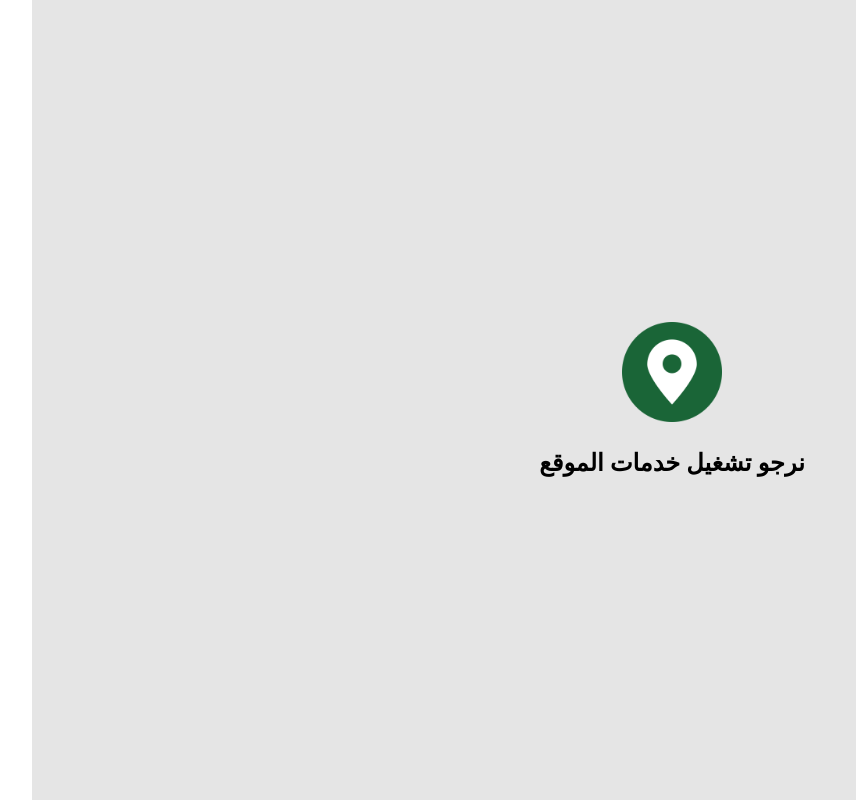
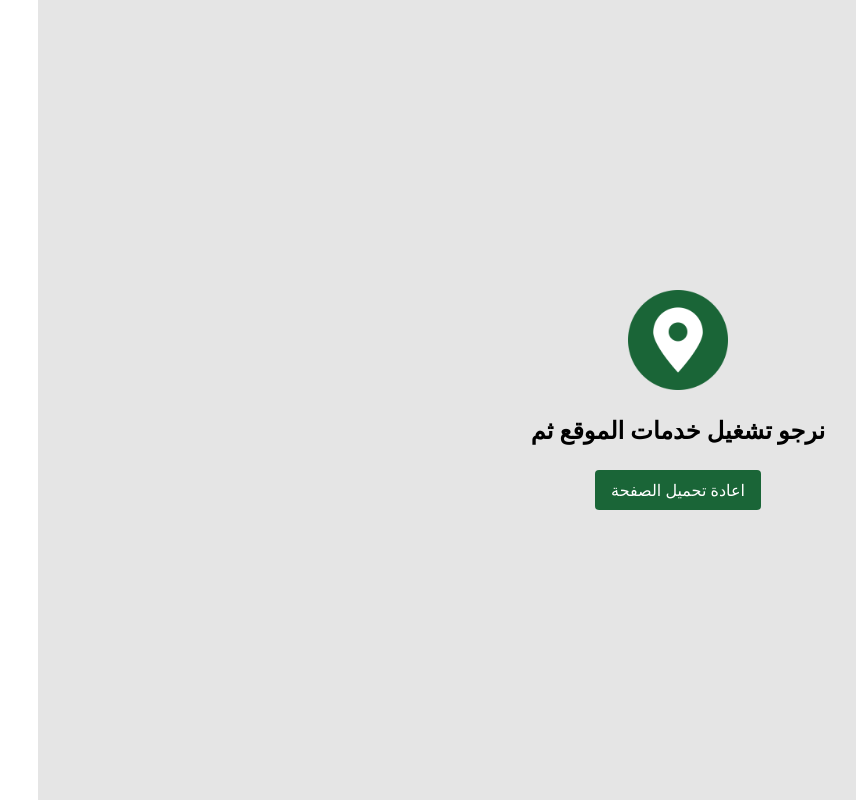
Before and after one commit to seifmahmoud44/eyes-login, a React (Vite) app: page / in a window 1280 px wide. Shown: the whole page, without its empty margins (2-858 px from the left). Built offline with nearby package versions, Linux system fonts and the light colour scheme; no server answers.

Commit message:
try fix : capture

```diff
--- a/src/components/CameraCapture.jsx
+++ b/src/components/CameraCapture.jsx
@@ -73,24 +73,23 @@ const CameraCapture = ({ setUploadFile, setCamModel }) => {
         />
       </div>
       <div className="mb-3 absolute left-1/2 bottom-0 -translate-x-1/2 flex gap-10">
-        {!isRecording && (
         <div
           onClick={captureImage}
-            className="bg-[#1A6537] p-3  flex justify-center items-center rounded cursor-pointer hover:scale-110 transition-all"
+          className="bg-[#1A6537] p-3  flex justify-center items-center rounded cursor-pointer hover:scale-110 transition-all relative z-10"
         >
           <img className="w-6" src={capture} alt="" />
         </div>
-        )}
 
-        <div onClick={isRecording ? stopRecording : startRecording}>
-          {isRecording ? (
-            <div className="container">
+        <div onClick={stopRecording} className="container">
           <div className="recording-circle"></div>
         </div>
-          ) : (
-            <img src={rec} alt="" className="w-12 cursor-pointer" />
-          )}
-        </div>
+
+        <img
+          onClick={startRecording}
+          src={rec}
+          alt=""
+          className="w-12 cursor-pointer"
+        />
       </div>
     </div>
   );
--- a/src/components/CheckLocation.jsx
+++ b/src/components/CheckLocation.jsx
@@ -22,7 +22,13 @@ const CheckLocation = () => {
   return (
     <div className="absolute top-0 left-0 w-screen h-screen bg-black bg-opacity-10 flex flex-col justify-center items-center gap-6">
       <img src={location} alt="" className="w-[100px]" />
-      <h1 className="font-bold text-2xl">نرجو تشغيل خدمات الموقع</h1>
+      <h1 className="font-bold text-2xl">نرجو تشغيل خدمات الموقع ثم </h1>
+      <button
+        onClick={() => document.location.reload()}
+        className="bg-[#1A6537] px-4 py-2 text-white flex justify-center items-center rounded cursor-pointer"
+      >
+        اعادة تحميل الصفحة
+      </button>
     </div>
   );
 };
```
Lines whose indentation alone changed are shown as unchanged.
